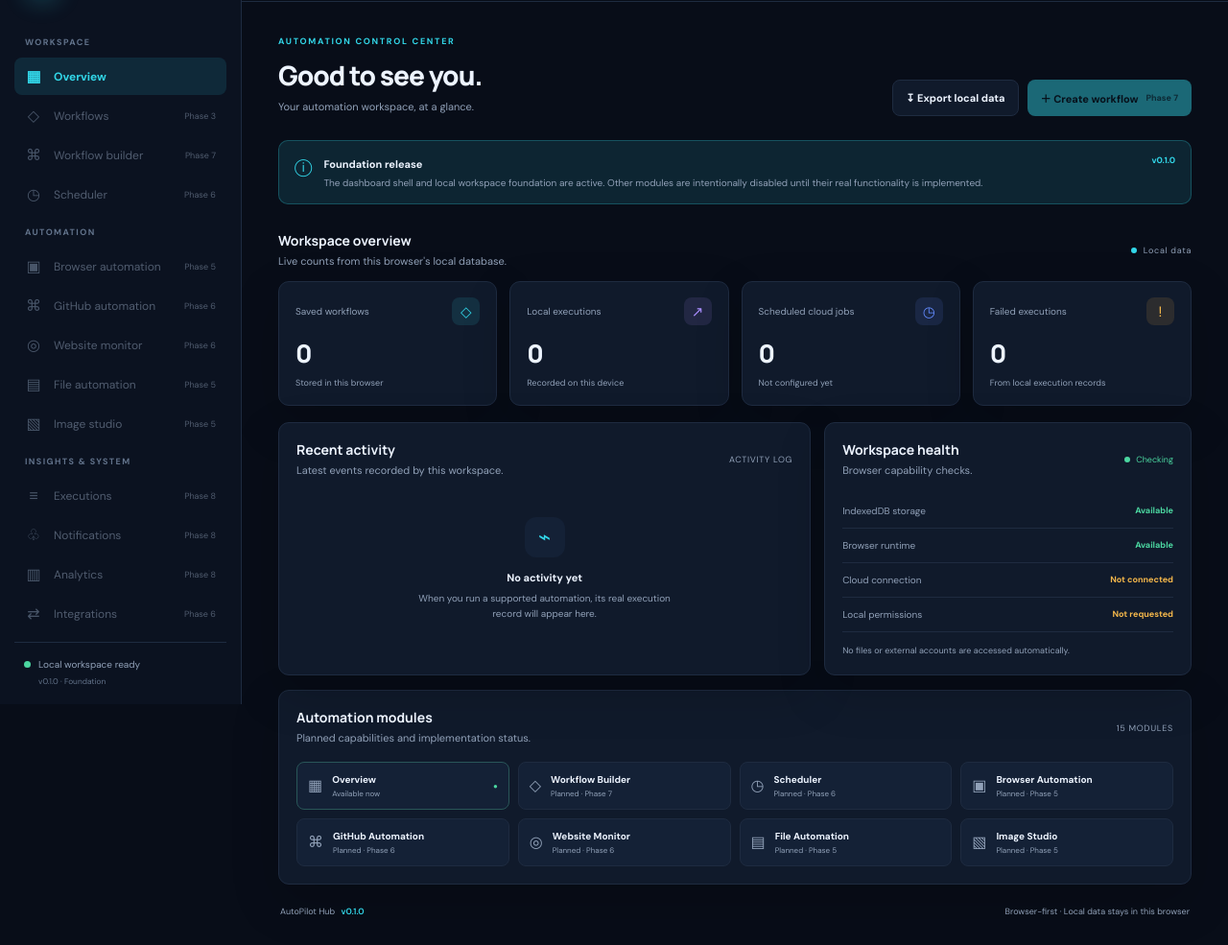
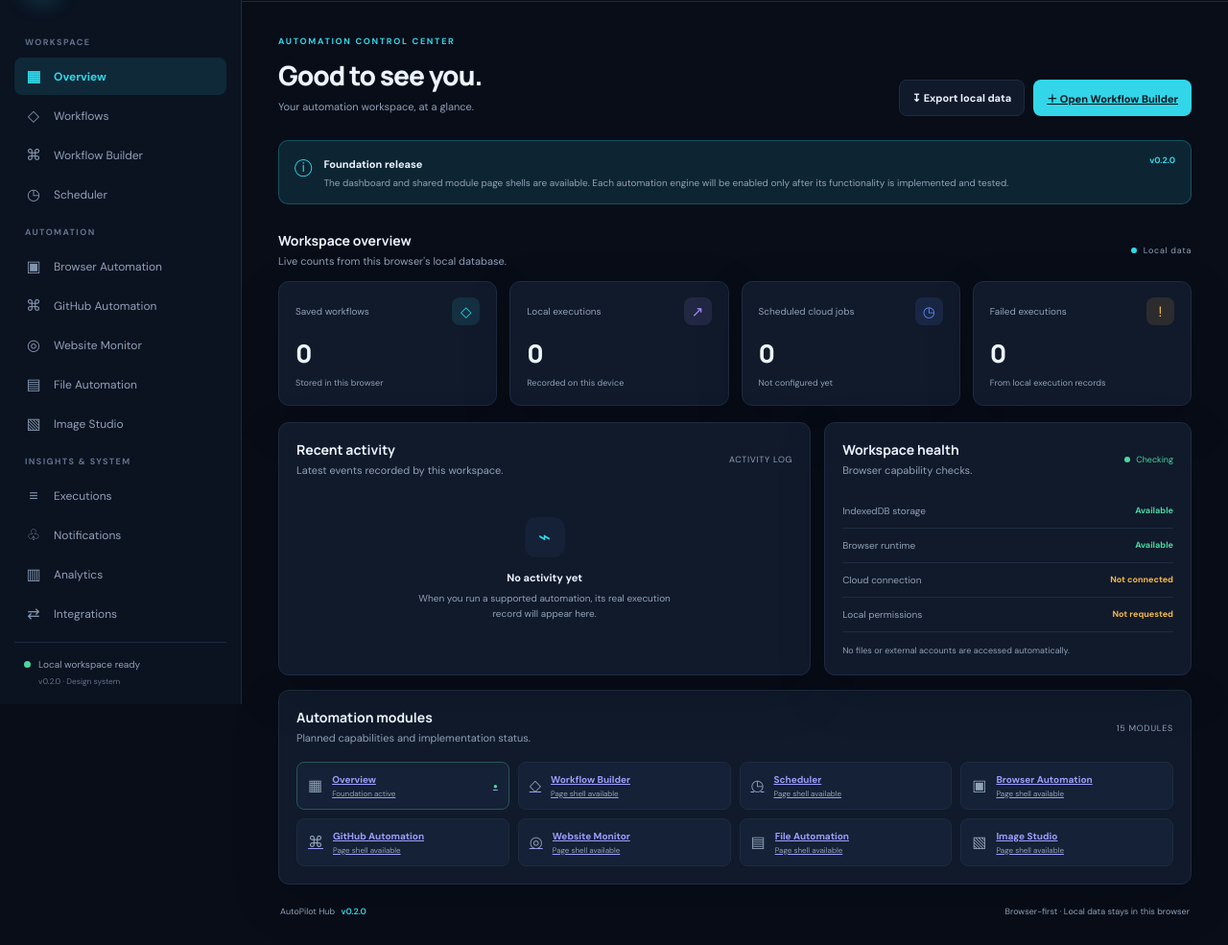
Before and after one commit to prem-pk-dev/AutoPilot-Hub, a plain HTML site: page dashboard.html in a window 1280 px wide. Shown: the part 66-1051 px from the top of the page at 96% size. Drawn offline with Linux system fonts and the light colour scheme.

Commit message:
feat(ui): link dashboard navigation to module pages

```diff
--- a/dashboard.html
+++ b/dashboard.html
@@ -18,27 +18,27 @@
       <div class="nav-label">WORKSPACE</div>
       <nav class="nav-list" aria-label="Main navigation">
         <a class="nav-link active" href="./dashboard.html" aria-current="page"><span>▦</span> Overview</a>
-        <div class="nav-link disabled" aria-disabled="true"><span>◇</span> Workflows <small>Phase 3</small></div>
-        <div class="nav-link disabled" aria-disabled="true"><span>⌘</span> Workflow builder <small>Phase 7</small></div>
-        <div class="nav-link disabled" aria-disabled="true"><span>◷</span> Scheduler <small>Phase 6</small></div>
+        <a class="nav-link" href="./workflows.html"><span>◇</span> Workflows</a>
+        <a class="nav-link" href="./workflow-builder.html"><span>⌘</span> Workflow Builder</a>
+        <a class="nav-link" href="./scheduler.html"><span>◷</span> Scheduler</a>
         <div class="nav-label">AUTOMATION</div>
-        <div class="nav-link disabled" aria-disabled="true"><span>▣</span> Browser automation <small>Phase 5</small></div>
-        <div class="nav-link disabled" aria-disabled="true"><span>⌘</span> GitHub automation <small>Phase 6</small></div>
-        <div class="nav-link disabled" aria-disabled="true"><span>◎</span> Website monitor <small>Phase 6</small></div>
-        <div class="nav-link disabled" aria-disabled="true"><span>▤</span> File automation <small>Phase 5</small></div>
-        <div class="nav-link disabled" aria-disabled="true"><span>▧</span> Image studio <small>Phase 5</small></div>
+        <a class="nav-link" href="./browser-automation.html"><span>▣</span> Browser Automation</a>
+        <a class="nav-link" href="./github-automation.html"><span>⌘</span> GitHub Automation</a>
+        <a class="nav-link" href="./website-monitor.html"><span>◎</span> Website Monitor</a>
+        <a class="nav-link" href="./file-automation.html"><span>▤</span> File Automation</a>
+        <a class="nav-link" href="./image-studio.html"><span>▧</span> Image Studio</a>
         <div class="nav-label">INSIGHTS & SYSTEM</div>
-        <div class="nav-link disabled" aria-disabled="true"><span>≡</span> Executions <small>Phase 8</small></div>
-        <div class="nav-link disabled" aria-disabled="true"><span>♧</span> Notifications <small>Phase 8</small></div>
-        <div class="nav-link disabled" aria-disabled="true"><span>▥</span> Analytics <small>Phase 8</small></div>
-        <div class="nav-link disabled" aria-disabled="true"><span>⇄</span> Integrations <small>Phase 6</small></div>
-        <div class="nav-link disabled" aria-disabled="true"><span>▣</span> Templates <small>Phase 7</small></div>
-        <div class="nav-link disabled" aria-disabled="true"><span>⬡</span> Security <small>Phase 9</small></div>
-        <div class="nav-link disabled" aria-disabled="true"><span>⚙</span> Settings <small>Phase 2</small></div>
+        <a class="nav-link" href="./executions.html"><span>≡</span> Executions</a>
+        <a class="nav-link" href="./notifications.html"><span>♧</span> Notifications</a>
+        <a class="nav-link" href="./analytics.html"><span>▥</span> Analytics</a>
+        <a class="nav-link" href="./integrations.html"><span>⇄</span> Integrations</a>
+        <a class="nav-link" href="./templates.html"><span>▣</span> Templates</a>
+        <a class="nav-link" href="./security.html"><span>⬡</span> Security</a>
+        <a class="nav-link" href="./settings.html"><span>⚙</span> Settings</a>
       </nav>
       <div class="sidebar-bottom">
         <span class="status-dot"></span><span>Local workspace ready</span>
-        <small>v0.1.0 · Foundation</small>
+        <small>v0.2.0 · Design system</small>
       </div>
     </aside>
 
@@ -61,14 +61,14 @@
           </div>
           <div class="heading-actions">
             <button class="button button-secondary" id="export-data">↧ Export local data</button>
-            <button class="button button-primary" id="create-workflow" disabled title="Workflow Builder is planned for Phase 7">＋ Create workflow <span class="button-note">Phase 7</span></button>
+            <a class="button button-primary" href="./workflow-builder.html">＋ Open Workflow Builder</a>
           </div>
         </div>
 
         <div class="notice">
           <span class="notice-icon">ⓘ</span>
-          <div><b>Foundation release</b><p>The dashboard shell and local workspace foundation are active. Other modules are intentionally disabled until their real functionality is implemented.</p></div>
-          <span class="notice-tag">v0.1.0</span>
+          <div><b>Foundation release</b><p>The dashboard and shared module page shells are available. Each automation engine will be enabled only after its functionality is implemented and tested.</p></div>
+          <span class="notice-tag">v0.2.0</span>
         </div>
 
         <div class="section-heading"><div><h2>Workspace overview</h2><p class="muted">Live counts from this browser's local database.</p></div><span class="refresh-label"><i></i> Local data</span></div>
@@ -98,17 +98,17 @@
         <section class="panel quick-panel">
           <div class="panel-heading"><div><h2>Automation modules</h2><p class="muted">Planned capabilities and implementation status.</p></div><span class="subtle-label">15 MODULES</span></div>
           <div class="module-grid">
-            <div class="module-item module-live"><span>▦</span><div><b>Overview</b><small>Available now</small></div><i>●</i></div>
-            <div class="module-item"><span>◇</span><div><b>Workflow Builder</b><small>Planned · Phase 7</small></div></div>
-            <div class="module-item"><span>◷</span><div><b>Scheduler</b><small>Planned · Phase 6</small></div></div>
-            <div class="module-item"><span>▣</span><div><b>Browser Automation</b><small>Planned · Phase 5</small></div></div>
-            <div class="module-item"><span>⌘</span><div><b>GitHub Automation</b><small>Planned · Phase 6</small></div></div>
-            <div class="module-item"><span>◎</span><div><b>Website Monitor</b><small>Planned · Phase 6</small></div></div>
-            <div class="module-item"><span>▤</span><div><b>File Automation</b><small>Planned · Phase 5</small></div></div>
-            <div class="module-item"><span>▧</span><div><b>Image Studio</b><small>Planned · Phase 5</small></div></div>
+            <a class="module-item module-live" href="./dashboard.html"><span>▦</span><div><b>Overview</b><small>Foundation active</small></div><i>●</i></a>
+            <a class="module-item" href="./workflow-builder.html"><span>◇</span><div><b>Workflow Builder</b><small>Page shell available</small></div></a>
+            <a class="module-item" href="./scheduler.html"><span>◷</span><div><b>Scheduler</b><small>Page shell available</small></div></a>
+            <a class="module-item" href="./browser-automation.html"><span>▣</span><div><b>Browser Automation</b><small>Page shell available</small></div></a>
+            <a class="module-item" href="./github-automation.html"><span>⌘</span><div><b>GitHub Automation</b><small>Page shell available</small></div></a>
+            <a class="module-item" href="./website-monitor.html"><span>◎</span><div><b>Website Monitor</b><small>Page shell available</small></div></a>
+            <a class="module-item" href="./file-automation.html"><span>▤</span><div><b>File Automation</b><small>Page shell available</small></div></a>
+            <a class="module-item" href="./image-studio.html"><span>▧</span><div><b>Image Studio</b><small>Page shell available</small></div></a>
           </div>
         </section>
-        <footer class="footer"><span>AutoPilot Hub <b>v0.1.0</b></span><span>Browser-first · Local data stays in this browser</span></footer>
+        <footer class="footer"><span>AutoPilot Hub <b>v0.2.0</b></span><span>Browser-first · Local data stays in this browser</span></footer>
       </section>
     </main>
   </div>
```
